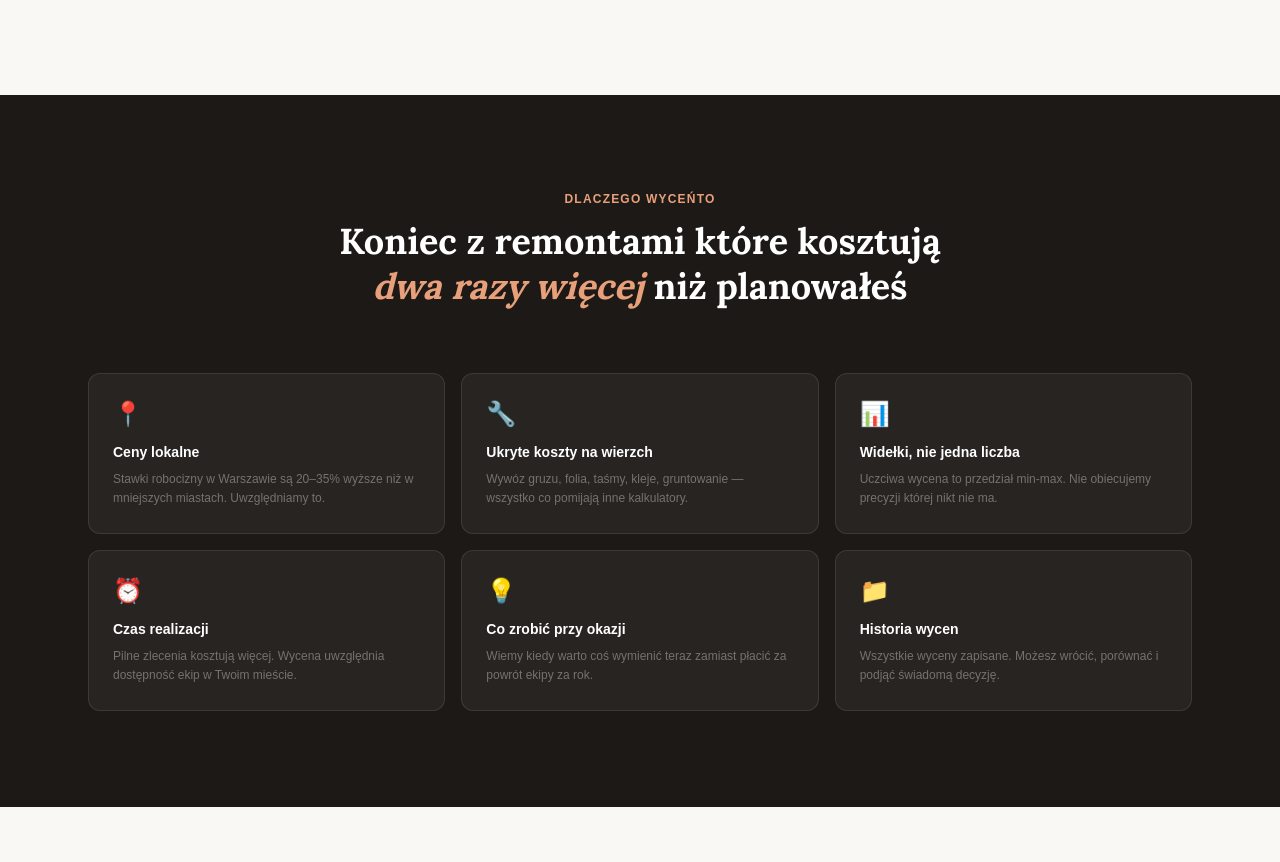
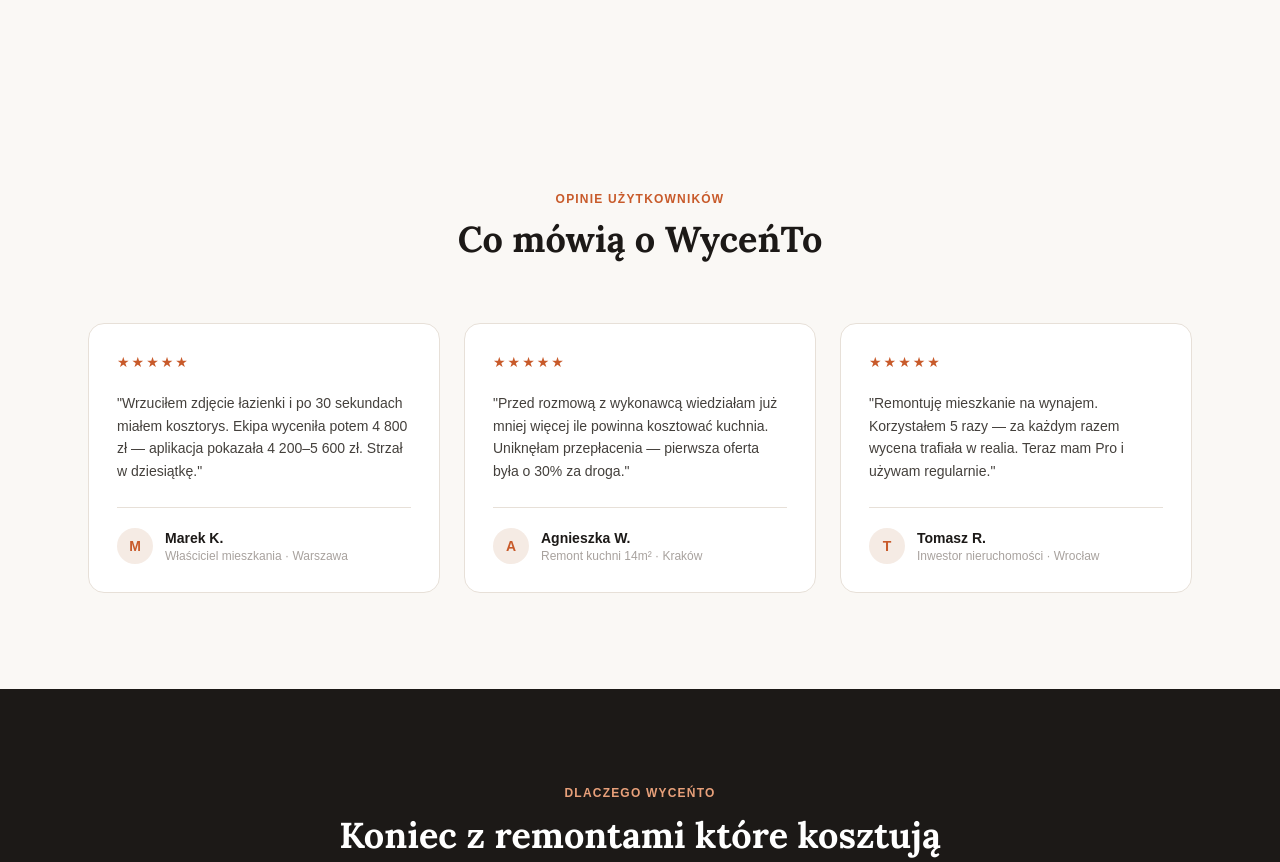
Before and after one commit to bogustoja/wycento, a Next.js app: page / in a window 1280 px wide. Shown: the part 1697-2559 px from the top of the page. Built offline with nearby package versions, Linux system fonts and the light colour scheme.

Commit message:
Add testimonials section to landing page

```diff
--- a/app/page.tsx
+++ b/app/page.tsx
@@ -180,6 +180,54 @@ export default function Home() {
         </div>
       </section>
 
+      {/* OPINIE */}
+      <section className="py-24 bg-[#FAF8F5]">
+        <div className="max-w-6xl mx-auto px-6">
+          <div className="text-center mb-16">
+            <p className="text-xs font-semibold text-[#C85A2A] uppercase tracking-widest mb-3">Opinie użytkowników</p>
+            <h2 className="font-serif text-4xl font-bold">Co mówią o WyceńTo</h2>
+          </div>
+          <div className="grid md:grid-cols-3 gap-6">
+            {[
+              {
+                text: 'Wrzuciłem zdjęcie łazienki i po 30 sekundach miałem kosztorys. Ekipa wyceniła potem 4 800 zł — aplikacja pokazała 4 200–5 600 zł. Strzał w dziesiątkę.',
+                name: 'Marek K.',
+                location: 'Warszawa',
+                role: 'Właściciel mieszkania',
+              },
+              {
+                text: 'Przed rozmową z wykonawcą wiedziałam już mniej więcej ile powinna kosztować kuchnia. Uniknęłam przepłacenia — pierwsza oferta była o 30% za droga.',
+                name: 'Agnieszka W.',
+                location: 'Kraków',
+                role: 'Remont kuchni 14m²',
+              },
+              {
+                text: 'Remontuję mieszkanie na wynajem. Korzystałem 5 razy — za każdym razem wycena trafiała w realia. Teraz mam Pro i używam regularnie.',
+                name: 'Tomasz R.',
+                location: 'Wrocław',
+                role: 'Inwestor nieruchomości',
+              },
+            ].map((t) => (
+              <div key={t.name} className="bg-white border border-[#E7E0D8] rounded-2xl p-7 flex flex-col">
+                <div className="flex gap-0.5 mb-5">
+                  {[1,2,3,4,5].map(i => <span key={i} className="text-[#C85A2A] text-sm">★</span>)}
+                </div>
+                <p className="text-[#44403C] text-sm leading-relaxed flex-1 mb-6">"{t.text}"</p>
+                <div className="flex items-center gap-3 pt-5 border-t border-[#E7E0D8]">
+                  <div className="w-9 h-9 bg-[#F5EBE4] rounded-full flex items-center justify-center text-sm font-bold text-[#C85A2A] flex-shrink-0">
+                    {t.name[0]}
+                  </div>
+                  <div>
+                    <div className="font-semibold text-[#1C1917] text-sm">{t.name}</div>
+                    <div className="text-xs text-[#A8A29E]">{t.role} · {t.location}</div>
+                  </div>
+                </div>
+              </div>
+            ))}
+          </div>
+        </div>
+      </section>
+
       {/* DLACZEGO */}
       <section className="bg-[#1C1917] py-24">
         <div className="max-w-6xl mx-auto px-6">
```
